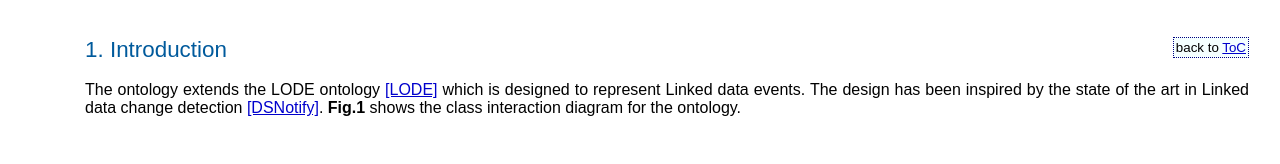
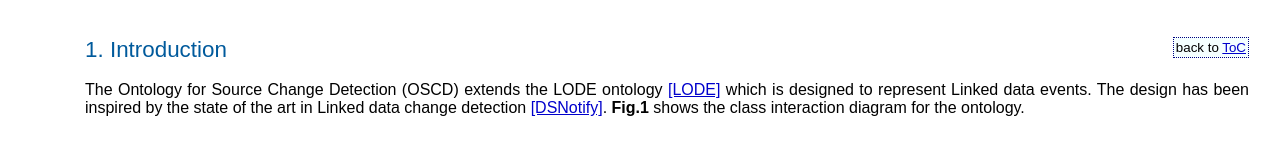
Before and after one commit to alex-randles/OSCD, a plain HTML site: page index.html in a window 1280 px wide. Shown: the part 2370-2534 px from the top of the page. Drawn offline with nearby package versions, Linux system fonts and the light colour scheme.

Commit message:
updating documentation

```diff
--- a/sections/introduction-en.html
+++ b/sections/introduction-en.html
@@ -1,7 +1,7 @@
 <h2 id="intro" class="list">Introduction <span class="backlink"> back to <a href="#toc">ToC</a></span></h2>
 
 
-<p>The ontology extends the LODE ontology <a href="#bib-LODE">[LODE]</a> which is designed to represent Linked data events.
+<p>The Ontology for Source Change Detection (OSCD) extends the LODE ontology <a href="#bib-LODE">[LODE]</a> which is designed to represent Linked data events.
 The design has been inspired by the state of the art in Linked data change detection <a href="#bib-DSNotify">[DSNotify]</a>.
 <strong>Fig.1</strong> shows the class interaction diagram for the ontology.
 </p>
```
